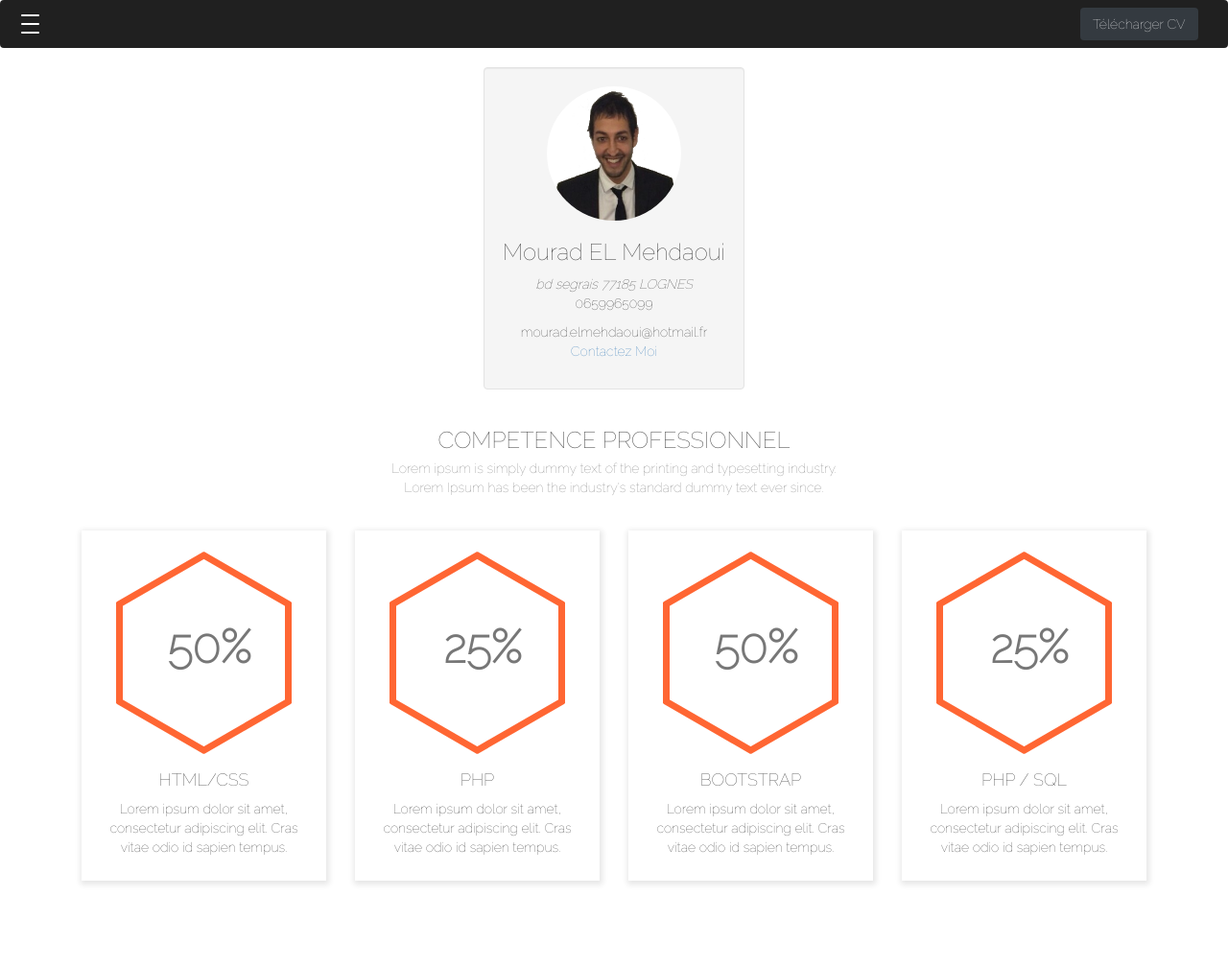
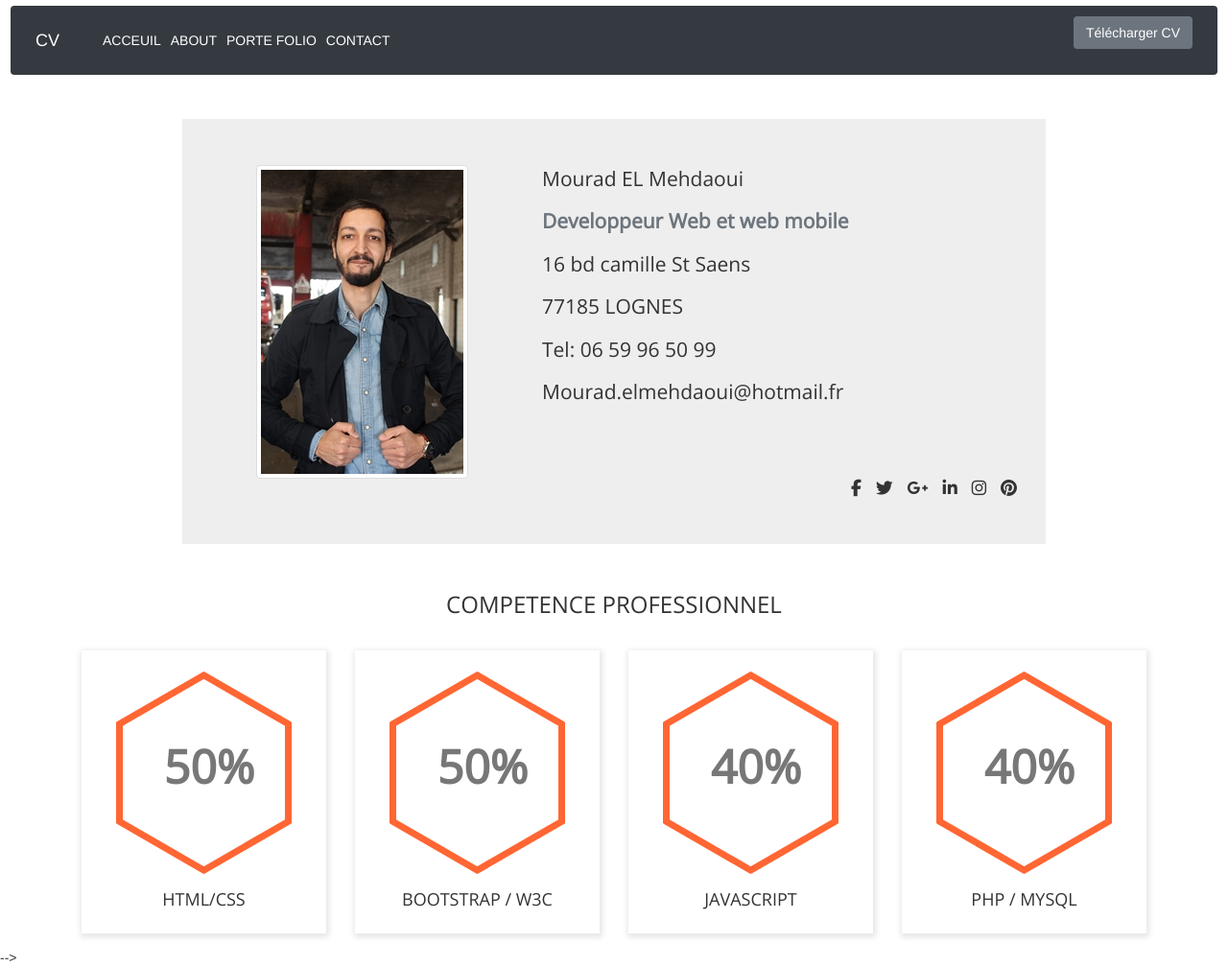
Before and after one commit to mouradelmehdaoui/cours-algo, a PHP site: page /resources/html/about.html in a window 1280 px wide. Shown: the whole page at 96% size. Before the commit the page ends 922 px from the top, so only its background shows below. Run offline with PHP 8.4, Linux system fonts and the light colour scheme; style sheets or scripts are compiled from the project's sources; some libraries are stand-ins or nearby versions.

Commit message:
UPDATE CV

```diff
--- a/cv/index.html
+++ b/cv/index.html
@@ -70,7 +70,7 @@
 
             <div class="button d-flex justify-content-center">
 
-                <a href="resources/html/porte_folio.html"><span class="boutton">Porte Folio</span></a> <a href="/resources/html/about.html"><span class="boutton"> A propos de Moi</span></a>
+                <a href="resources/html/porte_folio.html"><span class="boutton">Porte Folio</span></a> <a href="resources/html/about.html"><span class="boutton"> A propos de Moi</span></a>
             </div>
 
         </article>
--- a/cv/resources/css/about.css
+++ b/cv/resources/css/about.css
@@ -1,15 +1,49 @@
-@import "../../main.css";
-
 
 
 /*==========================================
      Our Skills Style
   ========================================= */
 
-.template {
+*{
+    margin: 0;
+    padding: 0;
+    list-style-type: none;
+    text-decoration: none;
+    box-sizing: border-box;
 
 
-    background-color: white;
+}
+
+.form-inline {
+    display: -ms-flexbox;
+    display: flex;
+    -ms-flex-flow: row wrap;
+    flex-flow: row wrap;
+    -ms-flex-align: center;
+    align-items: flex-end;
+    justify-content: flex-end;
+}
+
+.jumbotron {
+
+    margin-left: 19rem;
+    margin-right: 19rem;
+    font-family: 'Raleway',sans-serif!important;
+}
+
+h1 {
+    font-family: 'Open Sans', sans-serif;
+}
+
+.row {
+
+    font-family: 'Open Sans', sans-serif;
+}
+.profile-info {
+    color: #3d4451;
+    padding-bottom: 25px;
+    margin-bottom: 25px;
+    border-bottom: 1px solid #151515;
 }
 
 
@@ -89,19 +123,11 @@
     text-transform: uppercase;
     margin-bottom: 10px;
 }
-.template.active .links a {
 
-    color: black;
-    font-weight: bold;
-    padding: 10px 0;
-    font-size: 17px;
-    text-transform: uppercase;
-    letter-spacing: 4px;
-    transition: 0.3s;
-    font-family: 'Raleway',sans-serif!important;
-    display: block;
-    text-align: center;
-
-
-
+@media screen and (max-width: 600px) {
+    ul.topnav li.right,
+    ul.topnav li {float: none;}
+    .download {
+        margin-left: 0;
+    }
 }
--- a/cv/resources/html/about.html
+++ b/cv/resources/html/about.html
@@ -10,92 +10,100 @@
 <body>
 
 
+<!--EN TETE NAVBAR-->
 
-<div class="template">
-    <!--EN TETE NAVBAR-->
+<div class="navbar">
+    <nav class="navbar w-100 fixed-top p-3 mr-auto navbar-dark bg-dark navbar-expand-lg navbar-light bg-light ">
+        <a class="navbar-brand" href="../html/cv.html">CV</a>
+        <button class="navbar-toggler" type="button" data-toggle="collapse" data-target="#navbarSupportedContent" aria-controls="navbarSupportedContent" aria-expanded="false" aria-label="Toggle navigation">
+            <span class="navbar-toggler-icon"></span>
+        </button>
 
-    <div class="navbar fixed-top ">
+        <div class="collapse navbar-collapse" id="navbarSupportedContent">
+            <ul class="navbar-nav mr-auto">
 
-        <div class="hamburger-menu">
-            <div class="bar">
+                <li class="nav-item active">
+                    <a class="nav-link" href="../html/acceuil.html">ACCEUIL <span class="sr-only">(current)</span></a>
+                </li>
+                <li class="nav-item active">
+                    <a class="nav-link" href="../html/about.html">ABOUT <span class="sr-only">(current)</span></a>
+                </li>
+                <li class="nav-item active">
+                    <a class="nav-link" href="../html/porte_folio.html">PORTE FOLIO <span class="sr-only">(current)</span></a>
+                </li>
+                <li class="nav-item active">
+                    <a  class="nav-link" href="../html/form.html">CONTACT<span class="sr-only">(current)</span></a>
+                </li>
+
+            </ul>
+
+            <div class="form-inline my-0 my-lg-0">
+
+                <a class=" btn btn-secondary" href="../download/CV.pdf"  role="button" target="_blank">Télécharger CV</a>
             </div>
+
         </div>
-        <a class="download btn btn-dark" href="../download/CV.pdf"  role="button" target="_blank">Télécharger CV</a>
-    </div>
+    </nav>
 
-    <div class="links">
-
-        <ul>
-
-            <li>
-                <a href="../html/acceuil.html">Acceuil</a>
-            </li>
-            <li>
-                <a href="../html/cv.html">CV</a>
-            </li>
-            <li>
-                <a href="../html/porte_folio.html">PORTE FOLIO</a>
-            </li>
-            <li>
-                <a href="../html/about.html">A propos de Moi</a>
-            </li>
-            <li>
-                <a href="../html/form.html">Contact</a>
-            </li>
+</div>
 
 
-        </ul>
 
-    </div>
+    <!--en tête-->
 
-    <div class="profile container">
-        <div class="row">
-            <br>
-            <br>
-            <div class="span3 well">
-                <center>
-                    <a href="#aboutModal" data-toggle="modal"><img src="../images/cv.png" name="aboutme" width="140" height="140" class="img-circle"></a>
-                    <h3>Mourad EL Mehdaoui</h3>
-                    <em>bd segrais
-                        77185 LOGNES</em>
-                    <p>0659965099</p>
-                    <p>mourad.elmehdaoui@hotmail.fr<br><a target="_blank" href="form.html">Contactez Moi </a></p>
-                </center>
-                <div class="modal hide" id="aboutModal">
-                    <div class="modal-header">
-                        <button type="button" class="close" data-dismiss="modal">✕</button>
-                        <h3>About Joe</h3>
+    <div class="header">
+
+        <div class="jumbotron jumbotron-fluid">
+            <div class="container">
+                <div class="row">
+                    <div class="col-5 text-center">
+                        <img src="../images/cv.jpg"  alt="photo" class="img-fluide img-thumbnail">
                     </div>
-                    <div class="modal-body" style="text-align:center;">
-                        <div class="row-fluid">
-                            <div class="span10 offset1">
-                                <div id="modalTab">
-                                    <div class="tab-content">
-                                        <div class="tab-pane active" id="about">
-                                            <img src="https://encrypted-tbn2.gstatic.com/images?q=tbn:ANd9GcRbezqZpEuwGSvitKy3wrwnth5kysKdRqBW54cAszm_wiutku3R" name="aboutme" width="140" height="140" border="0" class="img-circle"></a>
-                                            <h3 class="media-heading">Joe Sixpack <small> USA</small></h3>
-                                            <span><strong>Skills: </strong></span>
-                                            <span class="label label-warning">HTML5/CSS</span>
-                                            <span class="label label-info">Adobe CS 5.5</span>
-                                            <span class="label label-info">Microsoft Office</span>
-                                            <span class="label label-success">Windows XP, Vista, 7</span>
-                                            </center>
-                                            <hr>
-                                            <center>
-                                                <p class="text-left"><strong>Bio: </strong><br>
-                                                    Lorem ipsum dolor sit amet, consectetur adipiscing elit. Ut sem dui, tempor sit amet commodo a, vulputate vel tellus.</p>
-                                                <br>
-                                            </center>
-                                        </div>
-                                    </div>
-                                </div>
-                            </div>
-                        </div>
-                    </div>
+                    <div class="lead columns-col-7 mb-0">
+
+                        <p class="lead display-5">Mourad EL Mehdaoui</p>
+                        <p class="lead display-5 font-weight-bold text-muted">Developpeur Web et web mobile</p>
+                        <p class="lead display-6">16 bd camille St Saens</p>
+                        <p class="lead display-6">77185 LOGNES</p>
+                        <p class="lead display-6">Tel: 06 59 96 50 99</p>
+                        <p class="lead display-6 mb-0">Mourad.elmehdaoui@hotmail.fr</p>
+
                 </div>
             </div>
+
+        <div class=" footer d-flex justify-content-end mr-4">
+
+            <!-- Facebook -->
+            <a class="fb-ic">
+                <i class="fab fa-facebook-f fa-lg white-text mr-md-4 mr-2 fa-1x"> </i>
+            </a>
+            <!-- Twitter -->
+            <a class="tw-ic">
+                <i class="fab fa-twitter fa-lg white-text mr-md-4 mr-2 fa-1x" > </i>
+            </a>
+            <!-- Google +-->
+            <a class="gplus-ic">
+                <i class="fab fa-google-plus-g fa-lg white-text mr-md-4 mr-2 fa-1x"> </i>
+            </a>
+            <!--Linkedin -->
+            <a class="li-ic">
+                <i class="fab fa-linkedin-in fa-lg white-text mr-md-4 mr-2 fa-1x"> </i>
+            </a>
+            <!--Instagram-->
+            <a class="ins-ic">
+                <i class="fab fa-instagram fa-lg white-text mr-md-4 mr-2 fa-1x"> </i>
+            </a>
+            <!--Pinterest-->
+            <a class="pin-ic">
+                <i class="fab fa-pinterest fa-lg white-text fa-1x"> </i>
+            </a>
+
         </div>
+        <!-- Footer -->
     </div>
+    </div>
+    </div>
+        <!--COMPETENCE TECHNIQUES-->
 
 
     <div class="container">
@@ -103,7 +111,7 @@
             <div class="col-sm-12">
                 <div class="page-heading text-center">
                     <h1>COMPETENCE PROFESSIONNEL</h1>
-                    <p>Lorem ipsum is simply dummy text of the printing and typesetting industry. <br/>Lorem Ipsum has been the industry's standard dummy text ever since.</p>
+
                 </div>
 
                 <div class="row">
@@ -114,19 +122,7 @@
                             </div>
                             <div class="sk-text">
                                 <h4>HTML/CSS</h4>
-                                <p>Lorem ipsum dolor sit amet, consectetur adipiscing elit. Cras vitae odio id sapien tempus.</p>
-                            </div>
-                        </div>
-                    </div>
-
-                    <div class="col-xs-12 col-sm-6 col-md-3">
-                        <div class="skill-block">
-                            <div class="sk-border">
-                                <h2>25%</h2>
-                            </div>
-                            <div class="sk-text">
-                                <h4>Php</h4>
-                                <p>Lorem ipsum dolor sit amet, consectetur adipiscing elit. Cras vitae odio id sapien tempus.</p>
+                                <p></p>
                             </div>
                         </div>
                     </div>
@@ -136,10 +132,9 @@
                             <div class="sk-border">
                                 <h2>50%</h2>
                             </div>
-
                             <div class="sk-text">
-                                <h4>BOOTSTRAP</h4>
-                                <p>Lorem ipsum dolor sit amet, consectetur adipiscing elit. Cras vitae odio id sapien tempus.</p>
+                                <h4>BOOTSTRAP / W3C</h4>
+                                <p></p>
                             </div>
                         </div>
                     </div>
@@ -147,12 +142,25 @@
                     <div class="col-xs-12 col-sm-6 col-md-3">
                         <div class="skill-block">
                             <div class="sk-border">
-                                <h2>25%</h2>
+                                <h2>40%</h2>
                             </div>
 
                             <div class="sk-text">
-                                <h4>PHP / SQL</h4>
-                                <p>Lorem ipsum dolor sit amet, consectetur adipiscing elit. Cras vitae odio id sapien tempus.</p>
+                                <h4>JAVASCRIPT</h4>
+                                <p></p>
+                            </div>
+                        </div>
+                    </div>
+
+                    <div class="col-xs-12 col-sm-6 col-md-3">
+                        <div class="skill-block">
+                            <div class="sk-border">
+                                <h2>40%</h2>
+                            </div>
+
+                            <div class="sk-text">
+                                <h4>PHP / MySQL</h4>
+                                <p></p>
                             </div>
                         </div>
                     </div>
@@ -168,40 +176,21 @@
 
 
 
+    <!-- BOOTSTRAP CDN -->
+    <link rel="stylesheet" href="https://stackpath.bootstrapcdn.com/bootstrap/4.3.1/css/bootstrap.min.css" integrity="sha384-ggOyR0iXCbMQv3Xipma34MD+dH/1fQ784/j6cY/iJTQUOhcWr7x9JvoRxT2MZw1T" crossorigin="anonymous">
+    <script src="https://code.jquery.com/jquery-3.3.1.slim.min.js" integrity="sha384-q8i/X+965DzO0rT7abK41JStQIAqVgRVzpbzo5smXKp4YfRvH+8abtTE1Pi6jizo" crossorigin="anonymous"></script>
+    <script src="https://cdnjs.cloudflare.com/ajax/libs/popper.js/1.14.7/umd/popper.min.js" integrity="sha384-UO2eT0CpHqdSJQ6hJty5KVphtPhzWj9WO1clHTMGa3JDZwrnQq4sF86dIHNDz0W1" crossorigin="anonymous"></script>
+    <script src="https://stackpath.bootstrapcdn.com/bootstrap/4.3.1/js/bootstrap.min.js" integrity="sha384-JjSmVgyd0p3pXB1rRibZUAYoIIy6OrQ6VrjIEaFf/nJGzIxFDsf4x0xIM+B07jRM" crossorigin="anonymous"></script>
+    <!-- BOOTSTRAP CDN -->
 
-
-
-
-
-
-
-
-
-
-
-
-
-
-
-
-</div>
-<!--FIN TEMPLATE DIV-->
-
-
-
-
-<link rel="stylesheet" href="../../main.css">
-<link rel="stylesheet" href="https://stackpath.bootstrapcdn.com/bootstrap/4.5.2/css/bootstrap.min.css" integrity="sha384-JcKb8q3iqJ61gNV9KGb8thSsNjpSL0n8PARn9HuZOnIxN0hoP+VmmDGMN5t9UJ0Z" crossorigin="anonymous">
-<script src="https://code.jquery.com/jquery-3.5.1.slim.min.js" integrity="sha384-DfXdz2htPH0lsSSs5nCTpuj/zy4C+OGpamoFVy38MVBnE+IbbVYUew+OrCXaRkfj" crossorigin="anonymous"></script>
-<script src="https://cdn.jsdelivr.net/npm/popper.js@1.16.1/dist/umd/popper.min.js" integrity="sha384-9/reFTGAW83EW2RDu2S0VKaIzap3H66lZH81PoYlFhbGU+6BZp6G7niu735Sk7lN" crossorigin="anonymous"></script>
-<script src="https://stackpath.bootstrapcdn.com/bootstrap/4.5.2/js/bootstrap.min.js" integrity="sha384-B4gt1jrGC7Jh4AgTPSdUtOBvfO8shuf57BaghqFfPlYxofvL8/KUEfYiJOMMV+rV" crossorigin="anonymous"></script>
-<script src="https://kit.fontawesome.com/0cd276fff8.js" crossorigin="anonymous"></script>
-<script src="https://cdnjs.cloudflare.com/ajax/libs/jquery/3.5.1/jquery.min.js"></script>
+    <script src="https://kit.fontawesome.com/0cd276fff8.js" crossorigin="anonymous"></script>
+<script src="https://cdnjs.cloudflare.com/ajax/libs/jquery/3.5.1/jquery.min.js"></script>-->
 <link href="https://fonts.googleapis.com/css2?family=Kaushan+Script&display=swap" rel="stylesheet">
 <link href="https://fonts.googleapis.com/css2?family=Raleway:wght@100&display=swap" rel="stylesheet">
 <link href="//netdna.bootstrapcdn.com/bootstrap/3.0.0/css/bootstrap.min.css" rel="stylesheet" id="bootstrap-css">
 <script src="//netdna.bootstrapcdn.com/bootstrap/3.0.0/js/bootstrap.min.js"></script>
 <script src="//code.jquery.com/jquery-1.11.1.min.js"></script>
+<link href="https://fonts.googleapis.com/css2?family=Open+Sans&display=swap" rel="stylesheet">
 
 </body>
 </html>
--- a/cv/resources/html/acceuil.html
+++ b/cv/resources/html/acceuil.html
@@ -70,7 +70,7 @@
 
                 <div class="button d-flex justify-content-center">
 
-                    <a href="porte_folio.html"><span class="boutton">Porte Folio</span></a> <a href="about.html"><span class="boutton"> A propos de Moi</span></a>
+                    <a href="porte_folio.html"><span class="boutton">Porte Folio</span></a> <a href="../html/about.html"><span class="boutton"> A propos de Moi</span></a>
                 </div>
 
                 </article>
```
Also changed, not shown: cv/resources/css/cv.css (+16 -102 lines), cv/resources/css/form.css (+4 -5 lines), cv/resources/css/porte_folio.css (+10 -15 lines), cv/resources/html/cv.html (+37 -36 lines), cv/resources/html/form.html (+25 -26 lines), cv/resources/html/porte_folio.html (+24 -23 lines), cv/resources/images/cv.jpg (added).
